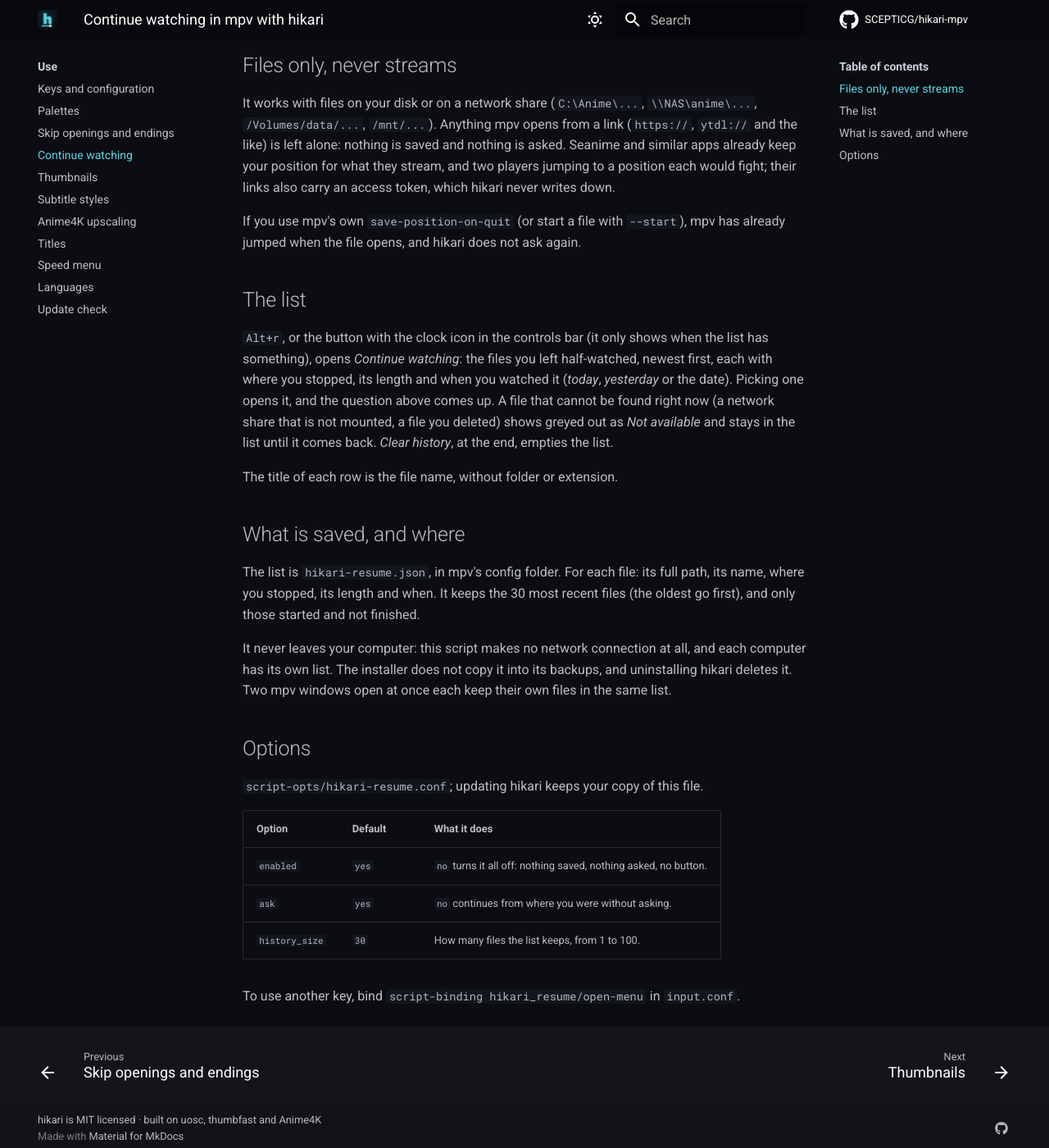
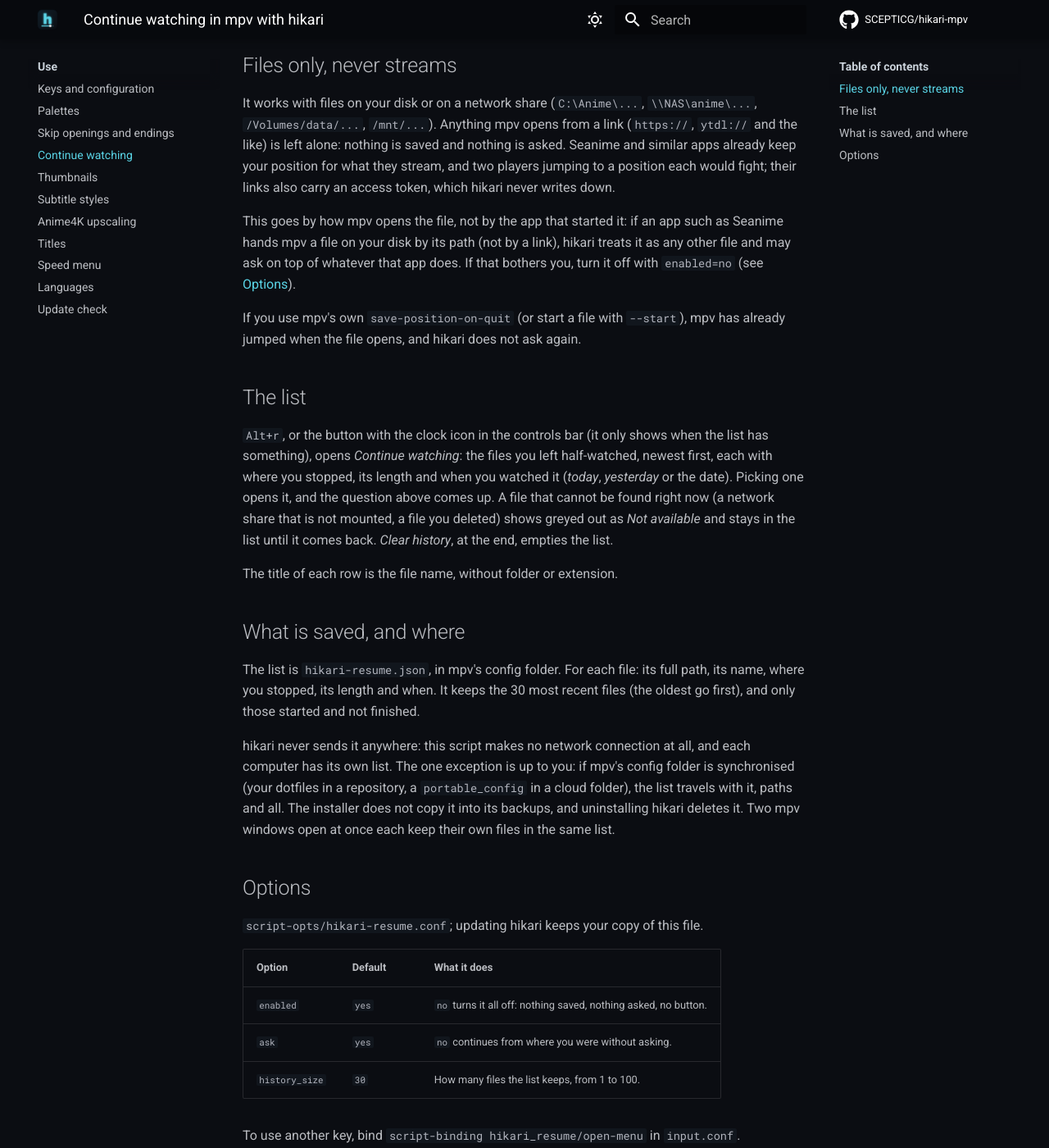
Before and after one commit to SCEPTICG/hikari-mpv, an MkDocs documentation site: the page built from docs/features/resume.md, in a window 1280 px wide and 1400 px high, scrolled down 559 px. Shown: the whole window at 82% size. Built offline with MkDocs 1.6.1 and Material for MkDocs 9.7.7, drawn with Linux system fonts in a browser that asks for light colours; comment, search, counter and statistics services are not loaded.

Commit message:
Seguir viendo: el menú pregunta una vez por raíz (\\host\share, unidad, punto de montaje o carpeta) y no por cada fichero de un NAS apagado; la lista leída se recorta a history_size; un ending solo cuenta en la segunda mitad del fichero; Alt+r con enabled=no lo dice en pantalla; tras Borrar historial el fichero en curso solo vuelve al terminar. Web: la lista viaja si sincronizas la carpeta de mpv, y un fichero abierto por ruta desde Seanime también pregunta. Pruebas

```diff
--- a/docs/faq.md
+++ b/docs/faq.md
@@ -48,7 +48,7 @@ Two things go out, both to public services and both can be turned off:
 - **The update check**, only to GitHub: at most once a day it asks `https://github.com/SCEPTICG/hikari-mpv/releases/latest` where it points. Nothing about you or your files is sent, and it never updates anything by itself. Turn it off with `enabled=no` in `script-opts/hikari-update.conf`. See [Update check](features/update-check.md).
 - **AniSkip**, only for an anime episode whose file has no opening or ending chapters: the series name to AniList (or Jikan, if AniList fails) and then the MyAnimeList id, the episode number and the episode's length to AniSkip, to get the times of the opening and the ending. The answers are kept, so an episode is only looked up once. Turn it off with `aniskip=no` in `script-opts/hikari-skip.conf`. See [AniSkip](features/skip.md#aniskip).
 
-Nothing else: the [continue watching](features/resume.md) list, for one, stays on your computer.
+Nothing else: the [continue watching](features/resume.md) list, for one, is never sent anywhere.
 
 ## Which version of hikari do I have?
 
--- a/docs/features/resume.md
+++ b/docs/features/resume.md
@@ -1,6 +1,6 @@
 ---
 title: "Continue watching in mpv with hikari"
-description: "hikari remembers where you left each video file and asks whether to continue from there. Files only, never streams; the list stays on your computer."
+description: "hikari remembers where you left each video file and asks whether to continue from there. Files only, never streams; hikari never sends the list anywhere."
 ---
 
 # Continue watching
@@ -20,6 +20,8 @@ A file counts as watched, and leaves the list, once you reach 95 % of it or the
 
 It works with files on your disk or on a network share (`C:\Anime\...`, `\\NAS\anime\...`, `/Volumes/data/...`, `/mnt/...`). Anything mpv opens from a link (`https://`, `ytdl://` and the like) is left alone: nothing is saved and nothing is asked. Seanime and similar apps already keep your position for what they stream, and two players jumping to a position each would fight; their links also carry an access token, which hikari never writes down.
 
+This goes by how mpv opens the file, not by the app that started it: if an app such as Seanime hands mpv a file on your disk by its path (not by a link), hikari treats it as any other file and may ask on top of whatever that app does. If that bothers you, turn it off with `enabled=no` (see [Options](#options)).
+
 If you use mpv's own `save-position-on-quit` (or start a file with `--start`), mpv has already jumped when the file opens, and hikari does not ask again.
 
 ## The list
@@ -32,7 +34,7 @@ The title of each row is the file name, without folder or extension.
 
 The list is `hikari-resume.json`, in mpv's config folder. For each file: its full path, its name, where you stopped, its length and when. It keeps the 30 most recent files (the oldest go first), and only those started and not finished.
 
-It never leaves your computer: this script makes no network connection at all, and each computer has its own list. The installer does not copy it into its backups, and uninstalling hikari deletes it. Two mpv windows open at once each keep their own files in the same list.
+hikari never sends it anywhere: this script makes no network connection at all, and each computer has its own list. The one exception is up to you: if mpv's config folder is synchronised (your dotfiles in a repository, a `portable_config` in a cloud folder), the list travels with it, paths and all. The installer does not copy it into its backups, and uninstalling hikari deletes it. Two mpv windows open at once each keep their own files in the same list.
 
 ## Options
 
```
Also changed, not shown: README.md (+1 -1 lines), 4 other files.
